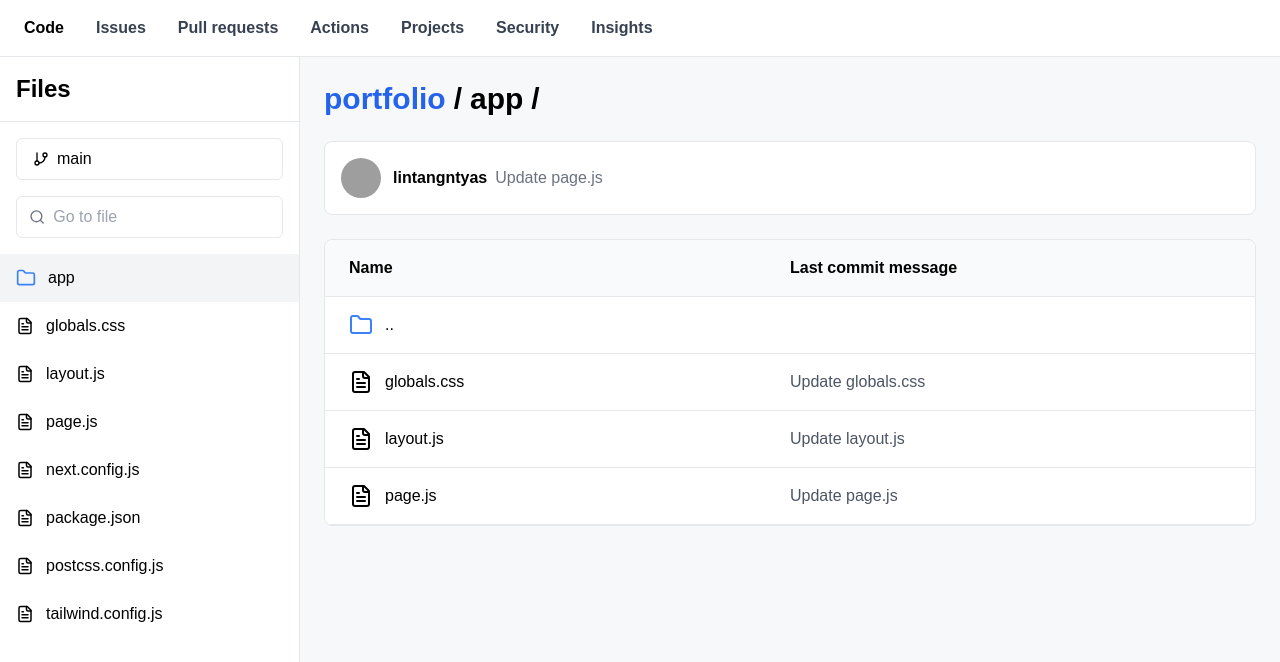
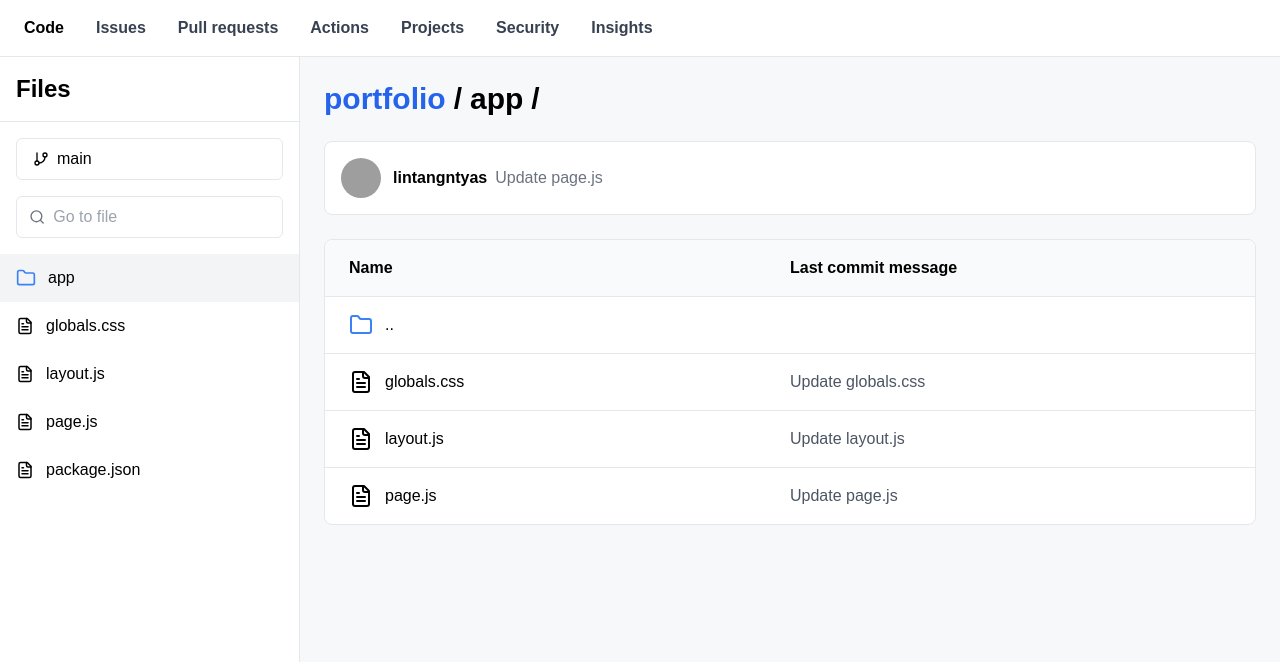
Before and after one commit to lintangntyas/portfolio, a Next.js app: page / in a window 1280 px wide. Shown: the top 662 px of the page. Built offline with nearby package versions, Linux system fonts and the light colour scheme; grey boxes are pictures that could not be loaded.

Commit message:
Update page.js

```diff
--- a/app/page.js
+++ b/app/page.js
@@ -26,7 +26,7 @@ export default function Home() {
         {/* SIDEBAR */}
         <div className="w-[300px] min-h-screen border-r bg-white">
 
-          {/* FILES */}
+          {/* FILES HEADER */}
           <div className="p-4 border-b">
             <h1 className="text-2xl font-bold">Files</h1>
           </div>
@@ -47,7 +47,7 @@ export default function Home() {
               <input
                 type="text"
                 placeholder="Go to file"
-                className="ml-2 outline-none w-full"
+                className="ml-2 outline-none w-full bg-transparent"
               />
             </div>
           </div>
@@ -77,22 +77,7 @@ export default function Home() {
 
             <div className="flex items-center gap-3 px-4 py-3 hover:bg-gray-100 cursor-pointer">
               <FileText size={18} />
-              <p>next.config.js</p>
-            </div>
-
-            <div className="flex items-center gap-3 px-4 py-3 hover:bg-gray-100 cursor-pointer">
-              <FileText size={18} />
               <p>package.json</p>
-            </div>
-
-            <div className="flex items-center gap-3 px-4 py-3 hover:bg-gray-100 cursor-pointer">
-              <FileText size={18} />
-              <p>postcss.config.js</p>
-            </div>
-
-            <div className="flex items-center gap-3 px-4 py-3 hover:bg-gray-100 cursor-pointer">
-              <FileText size={18} />
-              <p>tailwind.config.js</p>
             </div>
 
           </div>
@@ -128,10 +113,10 @@ export default function Home() {
             </div>
           </div>
 
-          {/* TABLE */}
+          {/* FILE TABLE */}
           <div className="bg-white border rounded-lg mt-6 overflow-hidden">
 
-            {/* HEADER */}
+            {/* TABLE HEADER */}
             <div className="grid grid-cols-2 bg-gray-50 px-6 py-4 border-b font-semibold">
               <p>Name</p>
               <p>Last commit message</p>
@@ -148,6 +133,7 @@ export default function Home() {
               <p></p>
             </div>
 
+            {/* ROW */}
             <div className="grid grid-cols-2 px-6 py-4 border-b hover:bg-gray-50">
 
               <div className="flex items-center gap-3">
@@ -160,6 +146,7 @@ export default function Home() {
               </p>
             </div>
 
+            {/* ROW */}
             <div className="grid grid-cols-2 px-6 py-4 border-b hover:bg-gray-50">
 
               <div className="flex items-center gap-3">
@@ -172,7 +159,8 @@ export default function Home() {
               </p>
             </div>
 
-            <div className="grid grid-cols-2 px-6 py-4 border-b hover:bg-gray-50">
+            {/* ROW */}
+            <div className="grid grid-cols-2 px-6 py-4 hover:bg-gray-50">
 
               <div className="flex items-center gap-3">
                 <FileText />
```
